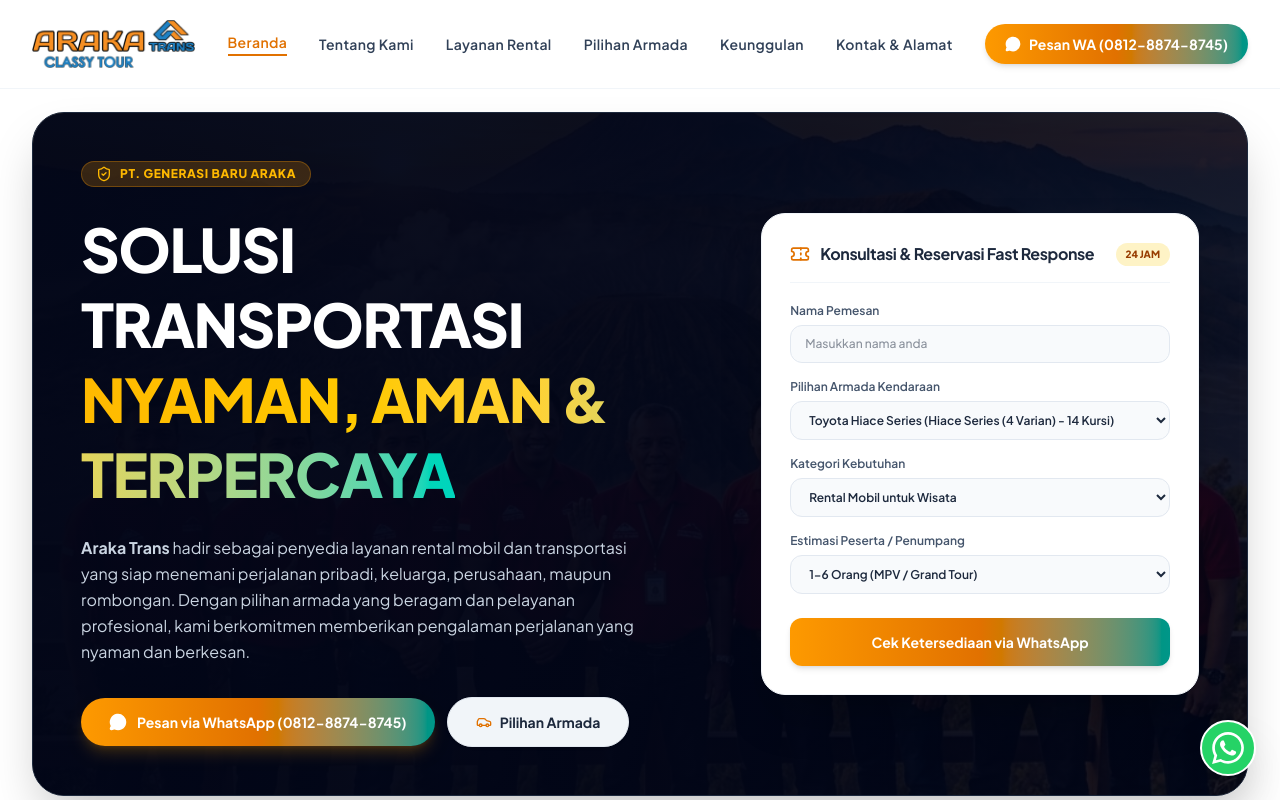
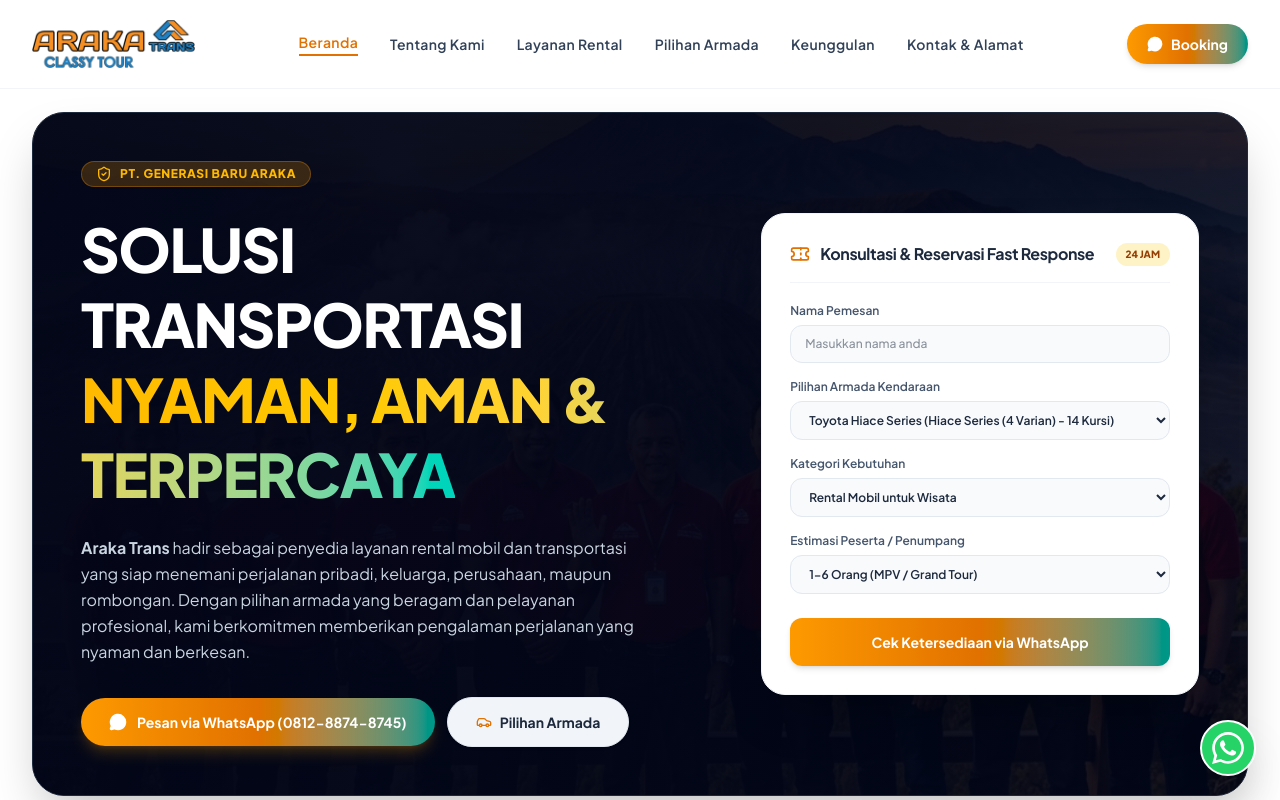
Before and after one commit to Reggyzul/PT.-GENERASI-BARU-ARAKA, a React (Vite) app: page / in a window 1280 px wide. Shown: the top 800 px of the page. Built offline with nearby package versions, Linux system fonts and the light colour scheme; a web font is replaced by a local one.

Commit message:
Update navbar CTA button text to Booking

```diff
--- a/src/components/Header.tsx
+++ b/src/components/Header.tsx
@@ -120,7 +120,7 @@
                 className="bg-gradient-to-r from-amber-500 via-amber-600 to-teal-600 hover:from-amber-600 hover:to-teal-700 text-white font-sans font-bold text-xs sm:text-sm py-2.5 px-5 rounded-full shadow-md hover:shadow-lg transition-all duration-200 cursor-pointer flex items-center gap-2 whitespace-nowrap active:scale-95"
               >
                 <MessageCircle className="w-4 h-4 fill-current shrink-0" />
-                <span>Pesan WA (0812-8874-8745)</span>
+                <span>Booking</span>
               </button>
             </div>
 
@@ -167,7 +167,7 @@
                   className="w-full bg-gradient-to-r from-amber-500 via-amber-600 to-teal-600 text-white font-sans font-bold text-sm py-3.5 rounded-xl shadow-md flex items-center justify-center gap-2 cursor-pointer whitespace-nowrap"
                 >
                   <MessageCircle className="w-5 h-5 fill-current shrink-0" />
-                  <span>Pesan via WhatsApp (0812-8874-8745)</span>
+                  <span>Booking</span>
                 </button>
               </div>
             </div>
```
